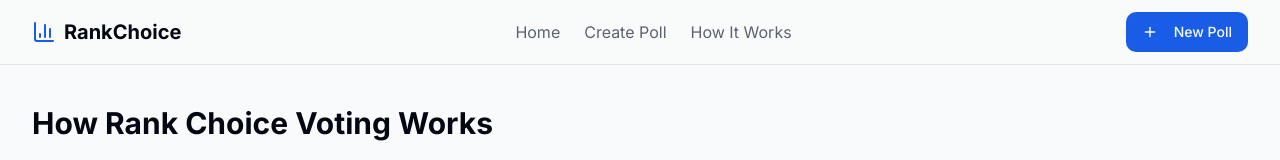
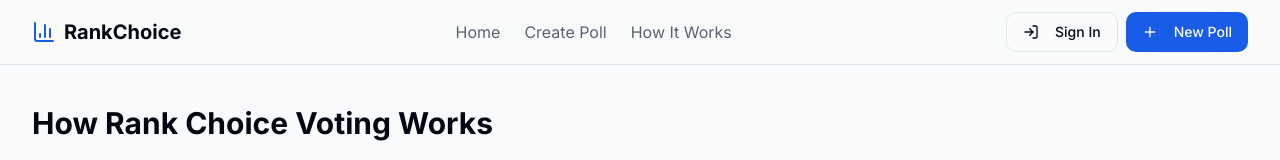
Before and after one commit to brentonmallen1/ranktastic, a React (Vite) app: page /help in a window 1280 px wide. Shown: the top 160 px of the page. Built offline with nearby package versions, Linux system fonts and the light colour scheme; no server answers.

Commit message:
Add sign-in button to navbar
Adds a sign-in button to the site navigation, linking to the admin login page.

```diff
--- a/src/components/Navbar.tsx
+++ b/src/components/Navbar.tsx
@@ -1,6 +1,6 @@
 
 import { Link } from "react-router-dom";
-import { ChevronDown, BarChart3, Plus, List, Home } from "lucide-react";
+import { ChevronDown, BarChart3, Plus, List, Home, LogIn } from "lucide-react";
 import { Button } from "@/components/ui/button";
 import {
   DropdownMenu,
@@ -33,6 +33,13 @@ const Navbar = () => {
         </nav>
 
         <div className="flex items-center gap-2">
+          <Link to="/admin/login">
+            <Button variant="outline" className="transition-smooth">
+              <LogIn className="h-4 w-4 mr-2" />
+              <span className="hidden sm:inline-block">Sign In</span>
+            </Button>
+          </Link>
+
           <Link to="/create">
             <Button className="transition-smooth">
               <Plus className="h-4 w-4 mr-2" />
@@ -65,6 +72,12 @@ const Navbar = () => {
                   How It Works
                 </Link>
               </DropdownMenuItem>
+              <DropdownMenuItem asChild>
+                <Link to="/admin/login">
+                  <LogIn className="h-4 w-4 mr-2" />
+                  Sign In
+                </Link>
+              </DropdownMenuItem>
             </DropdownMenuContent>
           </DropdownMenu>
         </div>
```
